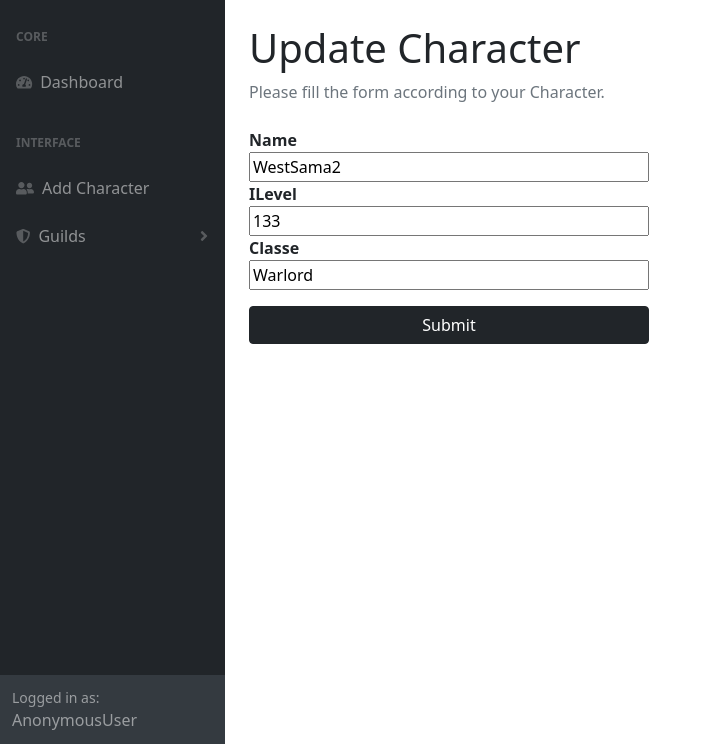
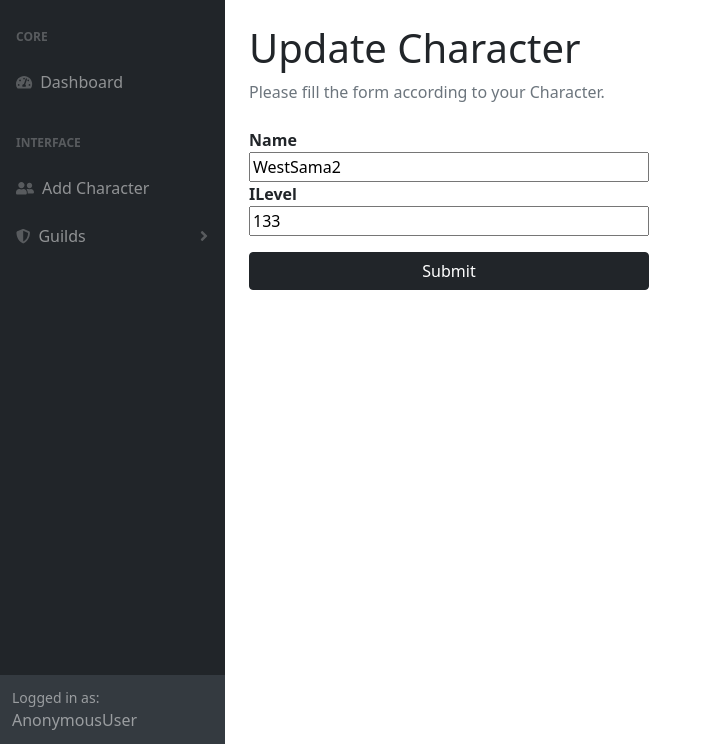
Before and after one commit to WestSama/guildmanager, a Django app: page /updatechar/15/ in a window 1280 px wide. Shown: the part 56-800 px from the top of the page, without its empty margins (0-712 px from the left). Run offline with Django 4.2, Linux system fonts and the light colour scheme; data comes from the database, SQL or seed files in the repository; both versions use the stored data as it was after the commit; some libraries are stand-ins or nearby versions.

Commit message:
Small tweak

```diff
--- a/guildboard/templates/guildboard/addcharacter.html
+++ b/guildboard/templates/guildboard/addcharacter.html
@@ -22,7 +22,7 @@
             <option value="{{ class.className }}">{{ class.className }}</option>
         {% endfor %}
       </select>
-        <input class="btn btn-primary" type="submit" value="Add">
+        <input class="btn btn-dark" type="submit" value="Add">
         <svg xmlns="http://www.w3.org/2000/svg" style="display: none;">
             <symbol id="check-circle-fill" fill="currentColor" viewBox="0 0 16 16">
               <path d="M16 8A8 8 0 1 1 0 8a8 8 0 0 1 16 0zm-3.97-3.03a.75.75 0 0 0-1.08.022L7.477 9.417 5.384 7.323a.75.75 0 0 0-1.06 1.06L6.97 11.03a.75.75 0 0 0 1.079-.02l3.992-4.99a.75.75 0 0 0-.01-1.05z"/>
--- a/guildboard/templates/guildboard/updatechar.html
+++ b/guildboard/templates/guildboard/updatechar.html
@@ -11,8 +11,8 @@
     {{ form.name }}
     <strong>{{ form.iLevel.label }}</strong>
     {{ form.iLevel }}
-    <strong>{{ form.classe.label }}</strong>
-    {{ form.classe }}
+    <!-- <strong>{{ form.classe.label }}</strong>
+    {{ form.classe }} -->
     <input class="btn btn-dark mt-3" type="submit" name="Submit">
 </form>
 {% endblock %}
```
Also changed, not shown: db.sqlite3.
